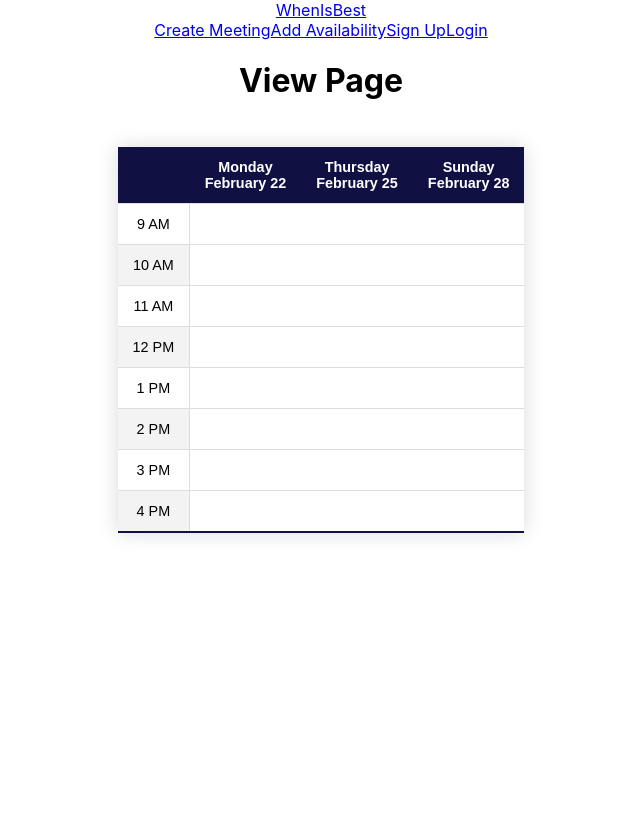
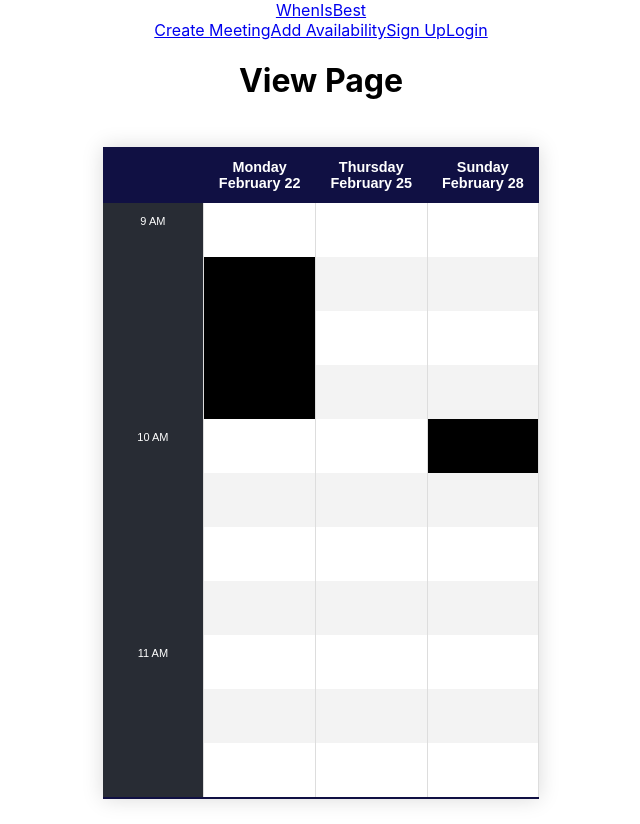
Before and after one commit to alimsiv/WhenIsBest, a React (Create React App) app: page /view in a window 1280 px wide. Shown: the whole page, without its empty margins (319-959 px from the left). Before the commit the page ends 800 px from the top, so only its background shows below. Built offline with nearby package versions, Linux system fonts and the light colour scheme.

Commit message:
TimeSlotTable uses a boolean map, more dynamic

```diff
--- a/package.json
+++ b/package.json
@@ -7,6 +7,7 @@
     "@testing-library/jest-dom": "^5.11.9",
     "@testing-library/react": "^11.2.5",
     "@testing-library/user-event": "^12.7.3",
+    "moment": "^2.29.1",
     "react": "^17.0.1",
     "react-bootstrap": "^1.5.0",
     "react-calendar": "^3.3.1",
--- a/src/pages/ViewPage.js
+++ b/src/pages/ViewPage.js
@@ -19,9 +19,11 @@ class ViewPage extends Component{
                 [new Date(2021, 1, 26, 8, 0), new Date(2021, 1, 27, 16, 0)],
                 [new Date(2021, 1, 26, 8, 0), new Date(2021, 1, 27, 16, 0)]],*/
             times: [["9 AM", "10 AM", "11 AM", "12 PM", "1 PM", "2 PM", "3 PM", "4 PM"], ["9 AM", "10 AM", "11 AM", "12 PM", "1 PM", "2 PM", "3 PM", "4 PM"], ["9 AM", "10 AM", "11 AM", "12 PM", "1 PM", "2 PM", "3 PM", "4 PM"]],
+            showTimeSlot: [[true, true, true], [false, true, true], [false, true, true], [false, true, true], [true, true, false], [true, true, true], [true, true, true], [true, true, true], [true, true, true], [true, true, true], [true, true, true]],
             //times: [[new Date()], "10 AM", "11 AM", "12 PM", "1 PM", "2 PM", "3 PM", "4 PM"]
             timezoneOffset: 0,
-            minStartTime: 0, //The earliest time slot for the range of dates/days chosen
+            minStartTime: 540, //The earliest time slot for the range of dates/days chosen (minutes since midnight)
+            // Moment('14:00:00', 'HH:mm:ss')
             maxStopTime: 0, //The latest time slot for the range of dates/days chosen
         }
     }
@@ -42,7 +44,7 @@ class ViewPage extends Component{
                 <h1>View Page</h1>
 
                 <div className="flex">
-                    <TimeSlotTable dates={this.state.dates} times={this.state.times} minStartTime={this.state.minStartTime} maxEndTime={this.state.maxEndTime}/>
+                    <TimeSlotTable dates={this.state.dates} times={this.state.times} showTimeSlot={this.state.showTimeSlot} minStartTime={this.state.minStartTime} maxEndTime={this.state.maxEndTime}/>
                 </div>
 
 
--- a/src/shared/TimeSlotTable.js
+++ b/src/shared/TimeSlotTable.js
@@ -20,14 +20,36 @@ const handleTimeSlotClicked = (time) => {
 }
 
 
-const TimeSlotRow = ({time, dateTimes}) => {
-    //if time is an hour mark, add side title
+const TimeSlotRow = (timestamp, showTimeSlot) => {
+    let title = "";
+    if (timestamp % 60 === 0){
+        //if timestamp is an hour mark, add title
+        title = timestamp/60;
+        title += (title < 12) ? ' AM' : ' PM';
+    }
 
     //TODO: some sort of mapping to trap which times for which days should be shown. Use a boolean 2x2 array?
     return (
         <>
-            <tr className="timeslotHour">
-                <td>{time}</td>
+            <tr>
+                <td className="timeslotHourTitleCell">
+                    {title}
+                </td>
+                {showTimeSlot.map(show =>
+                    {if(show){
+                        //if the admin choose for this time to be available to be selected, make it clickable,
+                        // otherwise mark as unavailable slot and do not attach any event handlers
+                        //TODO: add key
+                        return <td
+                                   className="timeslotClickable"
+                                   onClick={() => handleTimeSlotClicked(timestamp)}/>
+                    } else {
+                        return <td
+                                   className="timeslotUnavailable"/>
+                    }
+                    }
+
+                    )}
                 {/*{dateTimes.forEach((date, times) => <td key={"date:" + time}
                                        className="timeslotClickable"
                                        onClick={() => handleTimeSlotClicked(time)}/>)}*/}
@@ -36,20 +58,37 @@ const TimeSlotRow = ({time, dateTimes}) => {
             {/*<tr className="timeslot">
                 <td/>
                 {cols.map(() => <td/>)}
-            </tr>
-            <tr className="timeslot">
-                <td/>
-                {cols.map(() => <td/>)}
-            </tr>
-            <tr className="timeslot">
-                <td/>
-                {cols.map(() => <td/>)}
             </tr>*/}
         </>
     );
 }
 
-const TimeSlotTable = ({dates, times}) => {
+const TimeSlotCreateRows = (showTimeSlot, minStartTime) => {
+    let timestamp = minStartTime;
+    const rows = [];
+    for (let i = 0; i < showTimeSlot.length; i++) {
+        rows.push(TimeSlotRow(timestamp, showTimeSlot[i]));
+        timestamp += 15; //Add 15 minutes for the next row
+    }
+
+    return (
+        <tbody>
+            {rows}
+        </tbody>
+    )
+}
+
+
+/**
+ *
+ * @param dates Date objects for each date, which is translated into each column
+ * @param times
+ * @param showTimeSlot 2x2 Boolean array that is the total size of the table, with each boolean denoting whether or not that element is "available"
+ * @param minStartTime The earliest time that the table should start, aka the first row
+ * @returns {JSX.Element}
+ * @constructor
+ */
+const TimeSlotTable = ({dates, times, showTimeSlot, minStartTime}) => {
     // Total time range for min start time to max end time (placeholder below, need to write function)
     const timeRange = ["9 AM", "10 AM", "11 AM", "12 PM", "1 PM", "2 PM", "3 PM", "4 PM"];
 
@@ -62,9 +101,9 @@ const TimeSlotTable = ({dates, times}) => {
                         {dates.map((date) => <AddHeaderDate date={date}/>)}
                     </tr>
                 </thead>
-                <tbody>
-                    {timeRange.map((time) => <TimeSlotRow time={time} dateTimes={times} />)}
-                </tbody>
+                {TimeSlotCreateRows(showTimeSlot,minStartTime)}
+                    {/*{timeRange.map((time) => <TimeSlotRow time={time} dateTimes={times} showTimeSlot={showTimeSlot} minStartTime={minStartTime}/>)}*/}
+
             </table>
         </div>
     );
--- a/src/styling/TimeSlotTable.css
+++ b/src/styling/TimeSlotTable.css
@@ -49,6 +49,21 @@ th {
     background-color: #71c9e2;
 }
 
+.timeslotUnavailable {
+    background-color: #000000;
+}
+
+.timeslotHourTitleCell {
+    vertical-align:top;
+    display:inline-block;
+    *display:inline;
+    height: 30px;
+    width:70px;
+    font-size:11px;
+    margin-top: 0px;
+    background-color: #282c34;
+    color: white;
+}
 
 .styled-table tbody tr:nth-of-type(even) {
     background-color: #f3f3f3;
```
Also changed, not shown: 1 other file (tests, documents, lock files or other folders).
